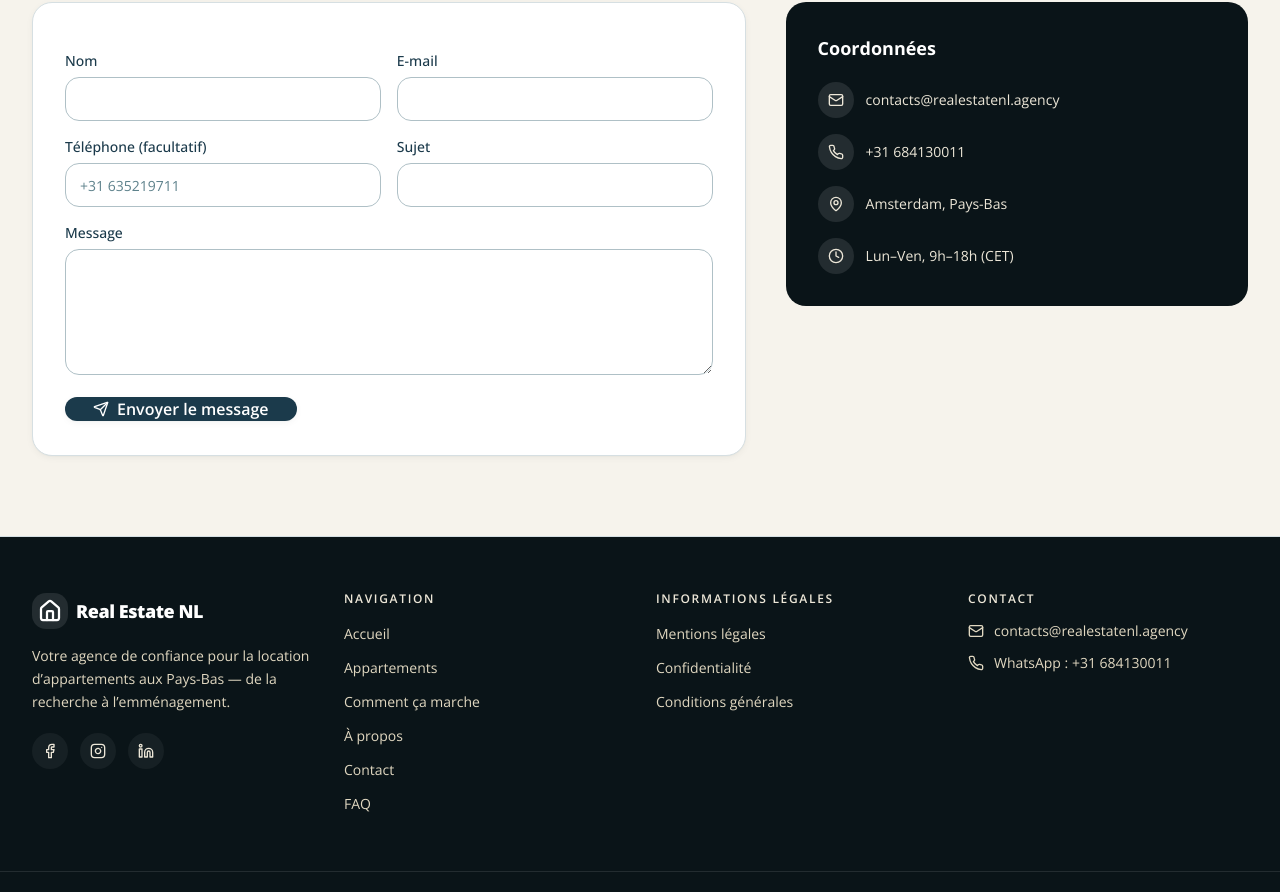
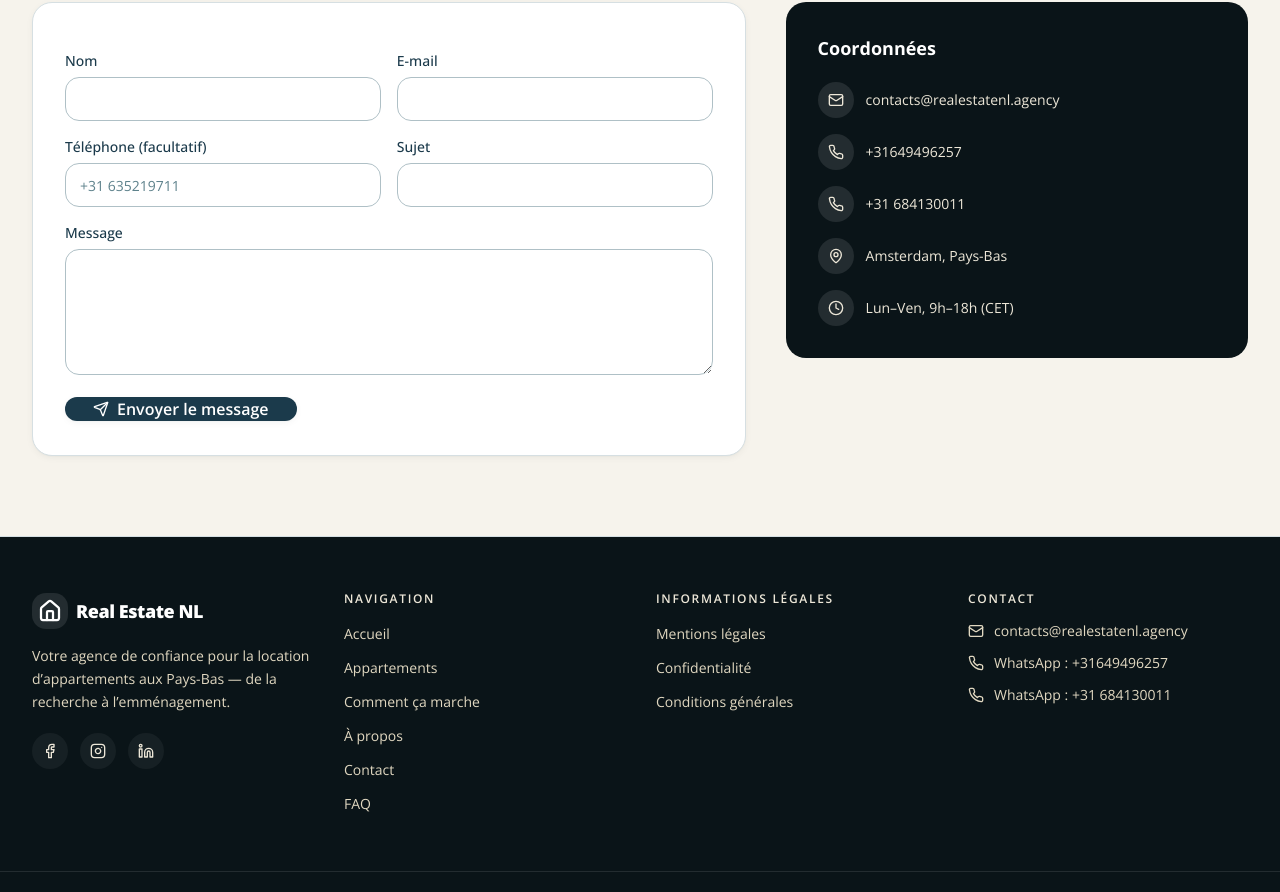
Before and after one commit to Medellin20/RealEstate, a Next.js app: page /contact in a window 1280 px wide. Shown: the part 310-1202 px from the top of the page. Built offline with nearby package versions, Linux system fonts and the light colour scheme; no server answers.

Commit message:
New Configs

```diff
--- a/app/(public)/contact/page.tsx
+++ b/app/(public)/contact/page.tsx
@@ -10,6 +10,7 @@ export const metadata: Metadata = {
 
 const INFO = [
   { icon: Mail, label: 'contacts@realestatenl.agency' },
+  { icon: Phone, label: '+31649496257' },
   { icon: Phone, label: '+31 684130011' },
   { icon: MapPin, label: 'Amsterdam, Pays-Bas' },
   { icon: Clock, label: 'Lun–Ven, 9h–18h (CET)' },
--- a/components/layout/footer.tsx
+++ b/components/layout/footer.tsx
@@ -100,6 +100,18 @@ export function Footer() {
             </li>
             <li>
               <a
+                href="https://wa.me/31649496257"
+                target="_blank"
+                rel="noopener noreferrer"
+                aria-label="Contacter Real Estate NL sur WhatsApp"
+                className="flex items-center gap-2.5 text-sm text-sand-300 transition-colors hover:text-white"
+              >
+                <Phone className="h-4 w-4 shrink-0" />
+                WhatsApp : +31649496257
+              </a>
+            </li>
+            <li>
+              <a
                 href="https://wa.me/31684130011"
                 target="_blank"
                 rel="noopener noreferrer"
```
